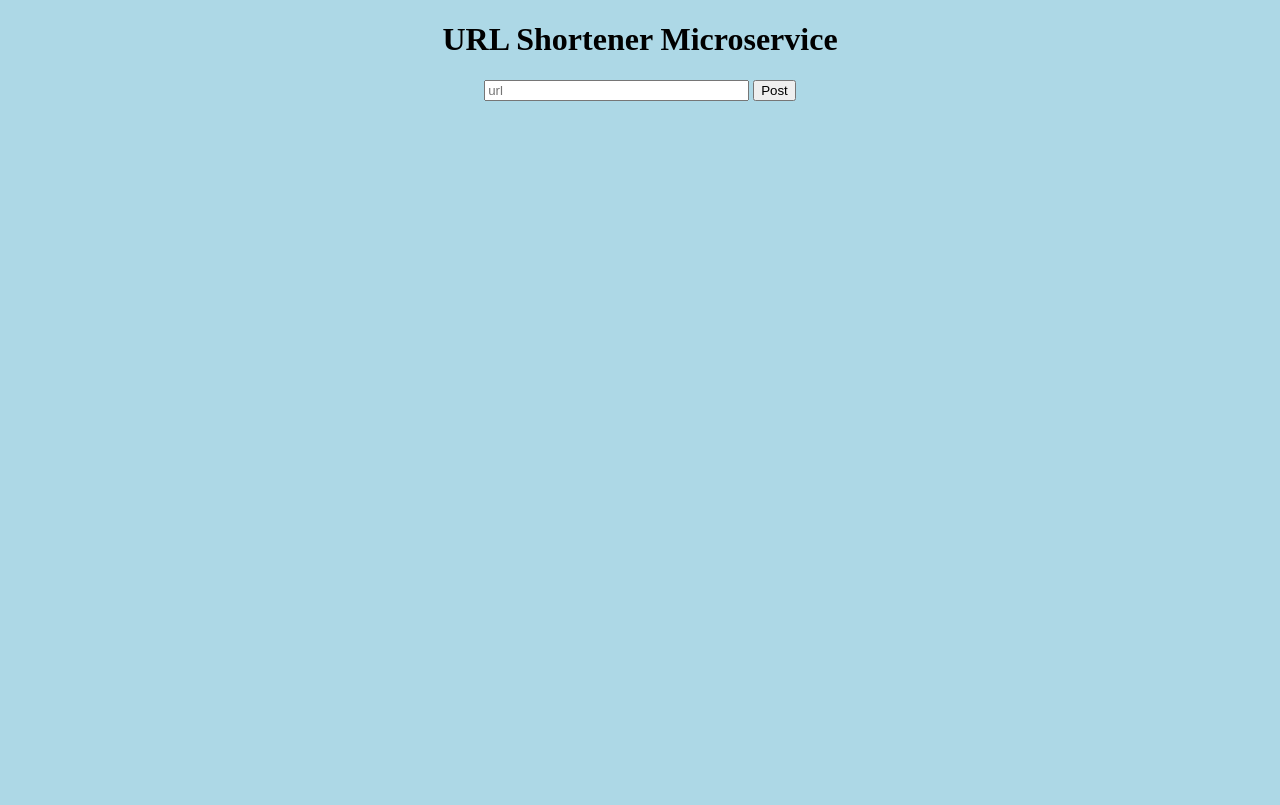
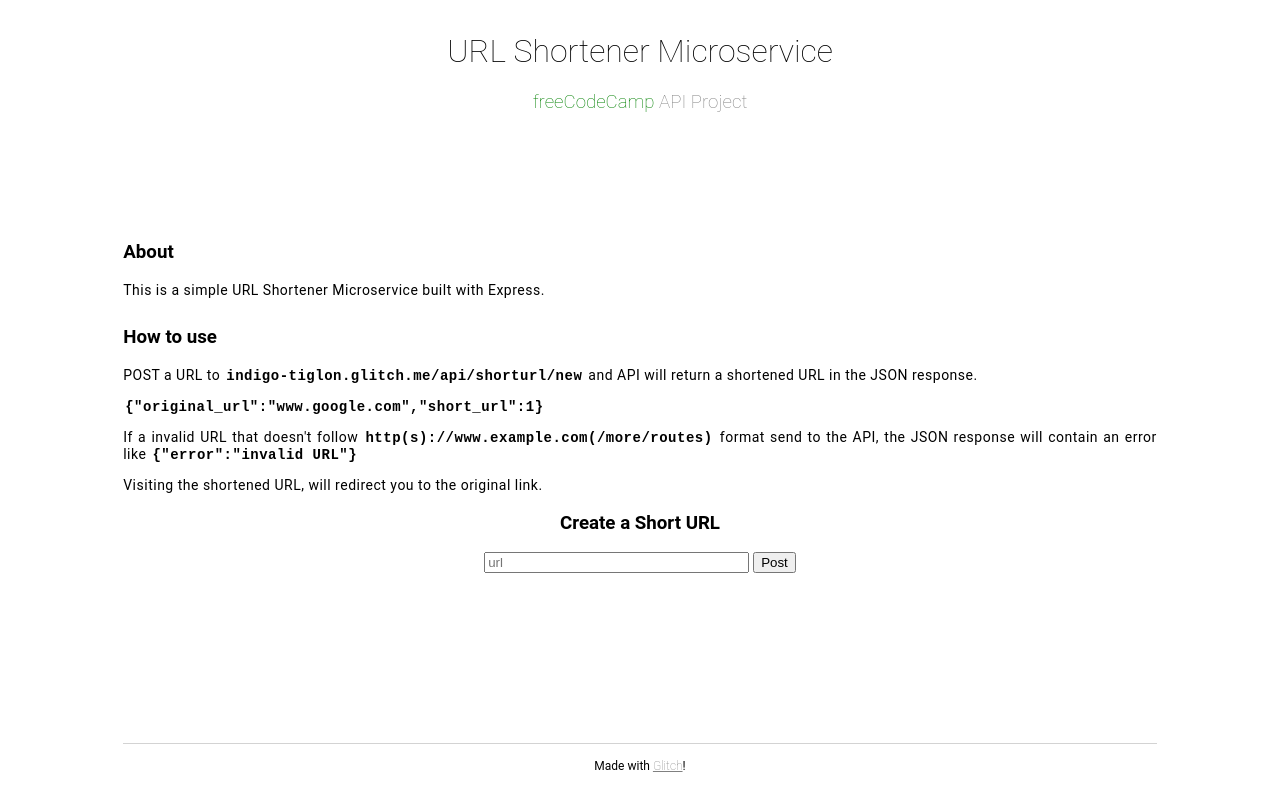
Before and after one commit to DilanLivera/url-shortener-microservice, a website: page views/index.html in a window 1280 px wide. Drawn offline with Linux system fonts and the light colour scheme.

Commit message:
update index.html file and add styling to it

```diff
--- a/public/stylesheets/styles.css
+++ b/public/stylesheets/styles.css
@@ -1,12 +1,106 @@
 body {
-  background-color: lightblue;
+  font-family: 'Roboto', sans-serif;
+  margin: 2em;
 }
 
-h1 {
+header, footer, main {
+  width: 60%;
+  margin: 0 auto;
+}
+
+header, main, footer {
   text-align: center;
+}
+
+header > h1 {
+  font-weight: 100;
+}
+
+header > h3, a {
+  color: grey;
+  font-weight: 100;
+}
+
+header a {
+  text-decoration: none;
+}
+
+header a:hover{
+  cursor: pointer;
+  display: block;
+  transform: scale(1.05);
+}
+
+.freecodecamp{
+  color: green;
+}
+
+main {
+  padding-top: 100px;
+  padding-bottom: 200px;
+}
+
+main > h3 {
+  text-align: left;
+}
+
+main  > p {
+  text-align: justify;
+  font-size: 14px;
+  letter-spacing: 0.5px;
+}
+
+main > h3 {
+  padding-top: 30px;
+}
+
+code {
+  word-wrap: break-word;
+  font-family: monospace;
+  padding: 2px;
+  color: black;
+  background-color: #fff;
+  font-weight: 600;
 }
 
 .form-container {
   display: inline;
   text-align: center;
 }
+
+footer {
+  margin-top: 10px;
+  padding-top: 15px;
+  border-top: 1px solid lightgrey;
+  font-size: 12px;
+}
+
+@media screen and (max-width: 900px) {
+  header, footer, main {
+    width: 95%;
+  }
+
+  main {
+    padding-top: 10px;
+    padding-bottom: 20px;
+  }
+
+  main > h3 {
+    padding-top: 10px;
+  }
+}
+
+@media screen and (min-width: 1200px) {
+  header, footer, main {
+    width: 85%;
+  }
+
+  main {
+    padding-top: 80px;
+    padding-bottom: 160px;
+  }
+
+  main > h3 {
+    padding-top: 10px;
+  }
+}
--- a/routes/apiRoutes.js
+++ b/routes/apiRoutes.js
@@ -1,6 +1,7 @@
 const express = require('express');
 const router = express.Router();
 const db = require("../models");
+const dns = require('dns');
 
 router.get('/:shortUrl', (req, res) => {
   let shortUrl = req.params.shortUrl;
@@ -21,6 +22,10 @@ router.get('/:shortUrl', (req, res) => {
 router.post('/new', (req, res) => {
   let originalUrl = req.body.url;
   let regex = /^(?:http(s)?:\/\/)?[\w.-]+(?:\.[\w\.-]+)+[\w\-\._~:/?#[\]@!\$&'\(\)\*\+,;=.]+$/; //regex to validate url
+
+  // dns.lookup('www.google.com.au/imghp', (err, address, family) => {
+  //   console.log(`${address} -:- ${family}`);
+  // });
 
   //check if its a valid url
   if(originalUrl.search(regex) > -1) {
--- a/views/index.html
+++ b/views/index.html
@@ -8,12 +8,30 @@
   <link rel="stylesheet" href="/stylesheets/styles.css">
 </head>
 <body>
+  <header>
     <h1>URL Shortener Microservice</h1>
+    <h3><a href="https://learn.freecodecamp.org/apis-and-microservices/apis-and-microservices-projects/url-shortener-microservice/"><span class="freecodecamp">freeCodeCamp</span> API Project</a></h3>
+  </header>
+  <main>
+    <h3>About</h3>
+    <p>This is a simple URL Shortener Microservice built with Express.</p>
+
+    <h3>How to use</h3>
+    <p>POST a URL to <code>indigo-tiglon.glitch.me/api/shorturl/new</code> and API will return a shortened URL in the JSON response.</p>
+    <p><code>{"original_url":"www.google.com","short_url":1}</code></p>
+    <p>If a invalid URL that doesn't follow <code>http(s)://www.example.com(/more/routes)</code> format send to the API, the JSON response will contain an error like <code>{"error":"invalid URL"}</code></p>
+    <p>Visiting the shortened URL, will redirect you to the original link.</p>
     <div class ="form-container">
+      <h3>Create a Short URL</h3>
       <form action="/api/shorturl/new" method="post">
         <input type="text" name="url" placeholder = "url" size="30">
         <input type="submit" value="Post">
       </form>
     </div>
+  </main>
+
+  <footer>
+    Made with <a href="https://glitch.com">Glitch</a>!
+  </footer>
 </body>
 </html>
```
Lines whose indentation alone changed are shown as unchanged.
